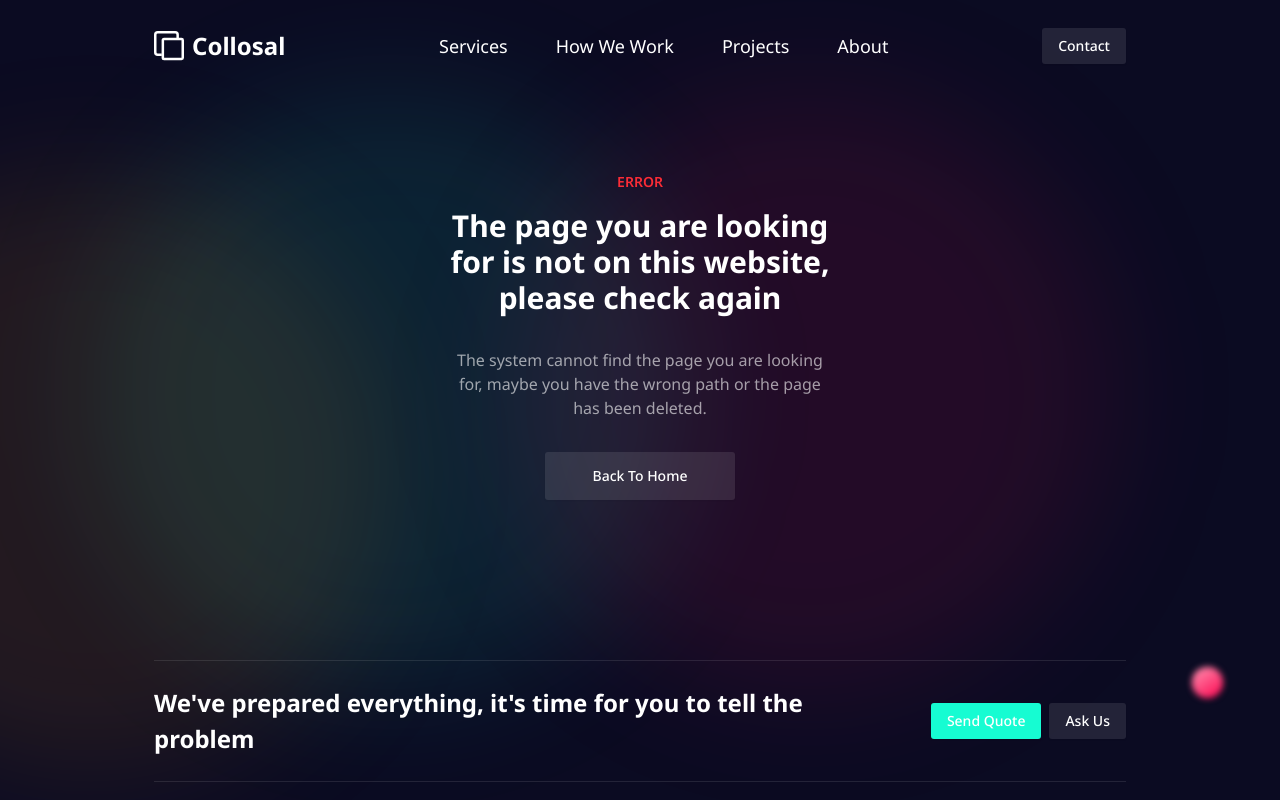
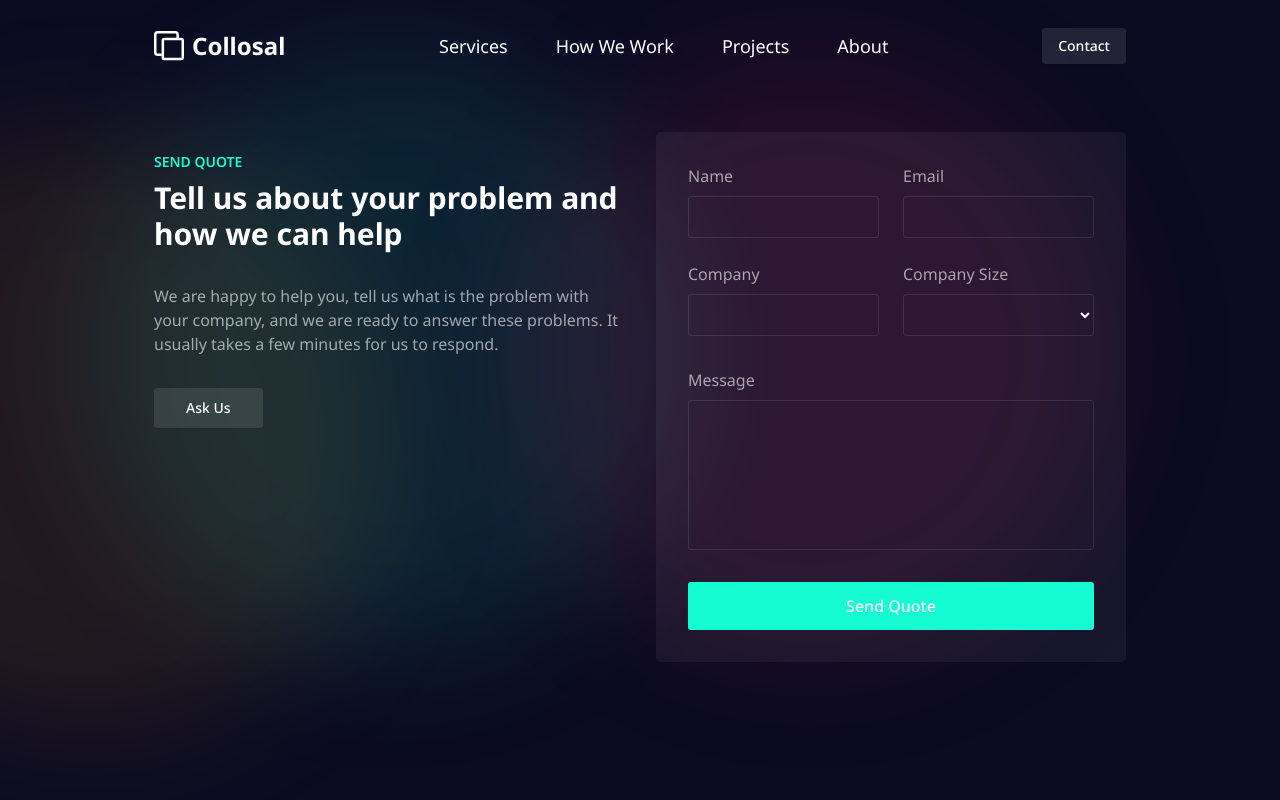
Before and after one commit to evanazhr/collosal-landing-page, a Next.js app: page /quote in a window 1280 px wide. Before the commit this address had no page. Shown: the top 800 px of the page. Built offline with nearby package versions, Linux system fonts and the light colour scheme.

Commit message:
feat : add quote page

```diff
--- /dev/null
+++ b/src/app/quote/page.tsx
@@ -0,0 +1,97 @@
+import { Button } from "@/components/ui/button";
+import Link from "next/link";
+
+export default function Quote() {
+  return (
+    <div className="relative mx-auto w-full max-w-xl px-4 md:px-16">
+      <span className="absolute top-0 left-0 -z-10 size-50 -translate-x-1/2 rounded-full bg-[#FCA016]/10 blur-3xl md:size-150"></span>
+      <span className="bg-green/10 absolute -top-20 left-0 -z-10 size-50 rounded-full blur-3xl md:size-150"></span>
+      <span className="absolute -top-20 right-20 -z-10 size-50 rounded-full bg-[#FC165B]/10 blur-3xl md:size-150"></span>
+      <div className="mt-10 grid grid-cols-1 gap-8 md:grid-cols-2">
+        <div className="mt-5 mb-20 text-start">
+          <p className="text-green md:text-md mb-2 text-sm font-semibold uppercase">
+            SEND QUOTE
+          </p>
+          <h2 className="mb-8 text-xl font-bold md:text-3xl">
+            Tell us about your problem and how we can help{" "}
+          </h2>
+          <p className="md:text-md mb-8 text-base text-white/60">
+            We are happy to help you, tell us what is the problem with your
+            company, and we are ready to answer these problems. It usually takes
+            a few minutes for us to respond.
+          </p>
+          <Link href="/contact">
+            <Button variant={"highlight"} size={"lg"} className="px-8">
+              Ask Us
+            </Button>
+          </Link>
+        </div>
+        <div>
+          <form
+            action=""
+            className="flex flex-col gap-6 rounded-[5px] bg-white/5 p-8 md:gap-8"
+          >
+            <div className="grid w-full grid-cols-2 flex-row gap-6">
+              <div className="flex flex-col">
+                <label htmlFor="name" className="mb-2 text-white/60">
+                  Name
+                </label>
+                <input
+                  type="text"
+                  id="name"
+                  className="focus:outline-green w-full rounded-[3px] border-1 border-white/10 p-2 focus:outline-2"
+                />
+              </div>
+              <div className="flex flex-col">
+                <label htmlFor="email" className="mb-2 text-white/60">
+                  Email
+                </label>
+                <input
+                  type="email"
+                  id="email"
+                  className="focus:outline-green w-full rounded-[3px] border-1 border-white/10 p-2 focus:outline-2"
+                />
+              </div>
+
+              <div className="flex flex-col">
+                <label htmlFor="name" className="mb-2 text-white/60">
+                  Company
+                </label>
+                <input
+                  type="text"
+                  id="name"
+                  className="focus:outline-green w-full rounded-[3px] border-1 border-white/10 p-2 focus:outline-2"
+                />
+              </div>
+              <div className="flex flex-col">
+                <label htmlFor="company-size" className="mb-2 text-white/60">
+                  Company Size
+                </label>
+                <select
+                  name="company-size"
+                  id="company-size"
+                  className="focus:outline-green w-full rounded-[3px] border-1 border-white/10 p-2 focus:outline-2"
+                >
+                  <option value=""></option>
+                </select>
+              </div>
+            </div>
+            <div className="flex flex-col">
+              <label htmlFor="message" className="mb-2 text-white/60">
+                Message
+              </label>
+              <input
+                type="text"
+                id="message"
+                className="focus:outline-green min-h-[150px] rounded-[3px] border-1 border-white/10 p-2 focus:outline-2"
+              />
+            </div>
+            <Button variant={"default"} className="text-md w-full py-6">
+              Send Quote
+            </Button>
+          </form>
+        </div>
+      </div>
+    </div>
+  );
+}
```
